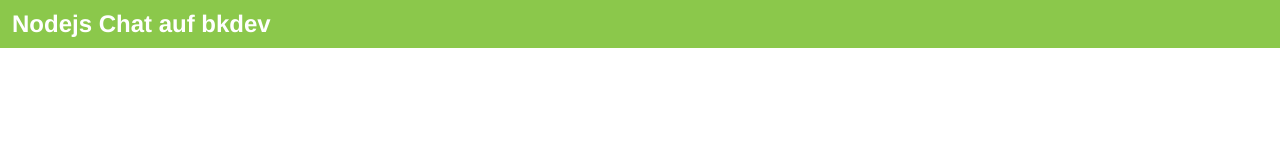
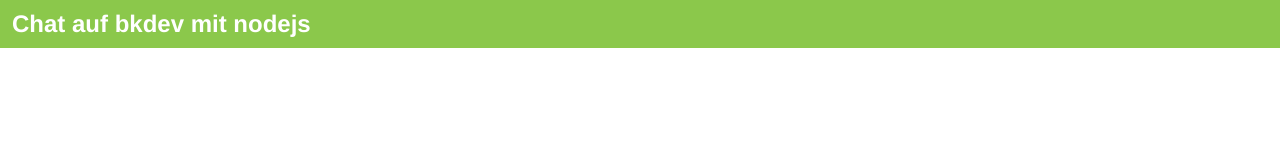
Before and after one commit to bkeckes/nodejschat, a website: page public/index.html in a window 1280 px wide. Shown: the top 160 px of the page. Drawn offline with nearby package versions, Linux system fonts and the light colour scheme; no server answers.

Commit message:
index verändert

```diff
--- a/public/index.html
+++ b/public/index.html
@@ -9,7 +9,7 @@
 		<script src="client.js"></script>
 	</head>
 	<body>
-		<header>Nodejs Chat auf bkdev</header>
+		<header>Chat auf bkdev mit nodejs</header>
 		<ul id="content"></ul>
 		<footer>
 			<input id="name" type="text" placeholder="dein Name" />
```
